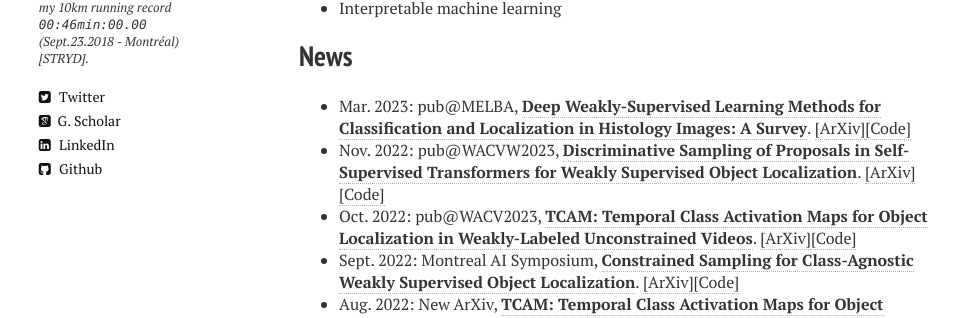
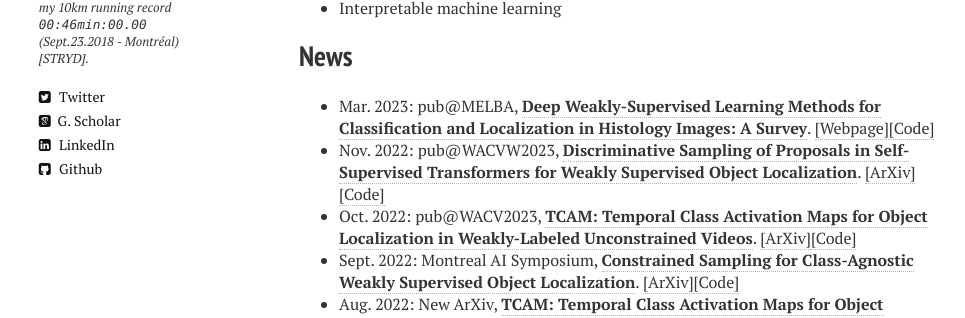
Before and after one commit to sbelharbi/sbelharbi.github.io, a Jekyll site: the page built from index.md, in a window 1280 px wide. Shown: the part 1415-1733 px from the top of the page, without its empty margins (21-986 px from the left). Built offline with Jekyll 4.4.1, drawn with Linux system fonts in a browser that asks for light colours; nearby versions of some CDN libraries.

Commit message:
survey-histo@melba

```diff
--- a/index.md
+++ b/index.md
@@ -23,7 +23,7 @@
 
 
 ## News
-* Mar. 2023: pub@MELBA, [**Deep Weakly-Supervised Learning Methods for Classification and Localization in Histology Images: A Survey**](https://arxiv.org/abs/1909.03354). <a href="https://arxiv.org/abs/1909.03354">[ArXiv]</a><a href="https://github.com/jeromerony/survey_wsl_histology">[Code]</a>
+* Mar. 2023: pub@MELBA, [**Deep Weakly-Supervised Learning Methods for Classification and Localization in Histology Images: A Survey**](https://www.melba-journal.org/papers/2023:004.html). <a href="https://www.melba-journal.org/papers/2023:004.html">[Webpage]</a><a href="https://github.com/jeromerony/survey_wsl_histology">[Code]</a>
 * Nov. 2022: pub@WACVW2023, [**Discriminative Sampling of Proposals in Self-Supervised Transformers for Weakly Supervised Object Localization**](https://arxiv.org/abs/2209.09209). <a href="https://arxiv.org/abs/2209.09209">[ArXiv]</a><a href="https://github.com/shakeebmurtaza/dips">[Code]</a>
 * Oct. 2022: pub@WACV2023, [**TCAM: Temporal Class Activation Maps for Object Localization in Weakly-Labeled Unconstrained Videos**](https://arxiv.org/abs/2208.14542). <a href="https://arxiv.org/abs/2208.14542">[ArXiv]</a><a href="https://github.com/sbelharbi/tcam-wsol-video">[Code]</a>
 * Sept. 2022: Montreal AI Symposium, [**Constrained Sampling for Class-Agnostic Weakly Supervised Object Localization**](https://arxiv.org/abs/2209.09195). <a href="https://arxiv.org/abs/2209.09195">[ArXiv]</a><a href="https://github.com/shakeebmurtaza/dips">[Code]</a>
```
